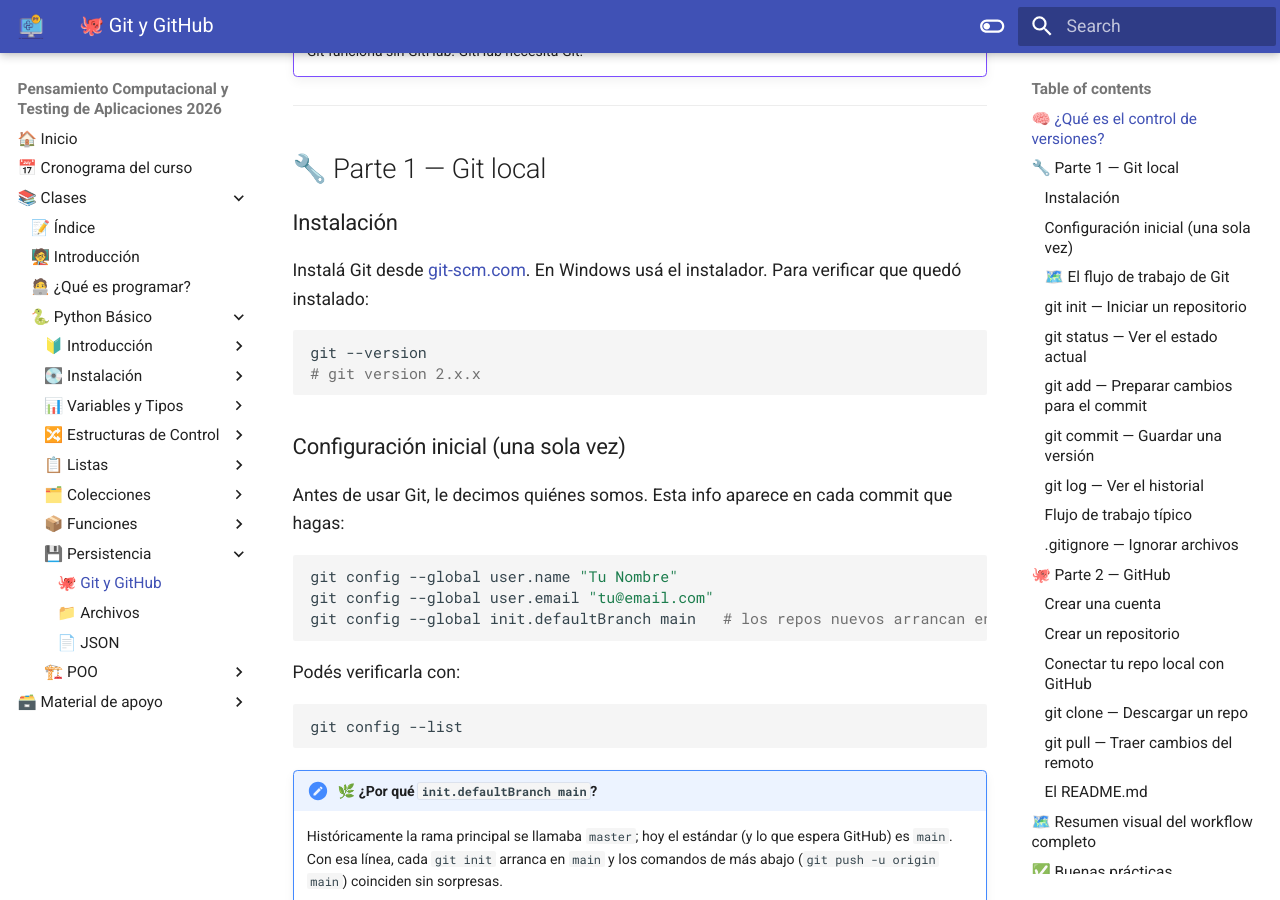
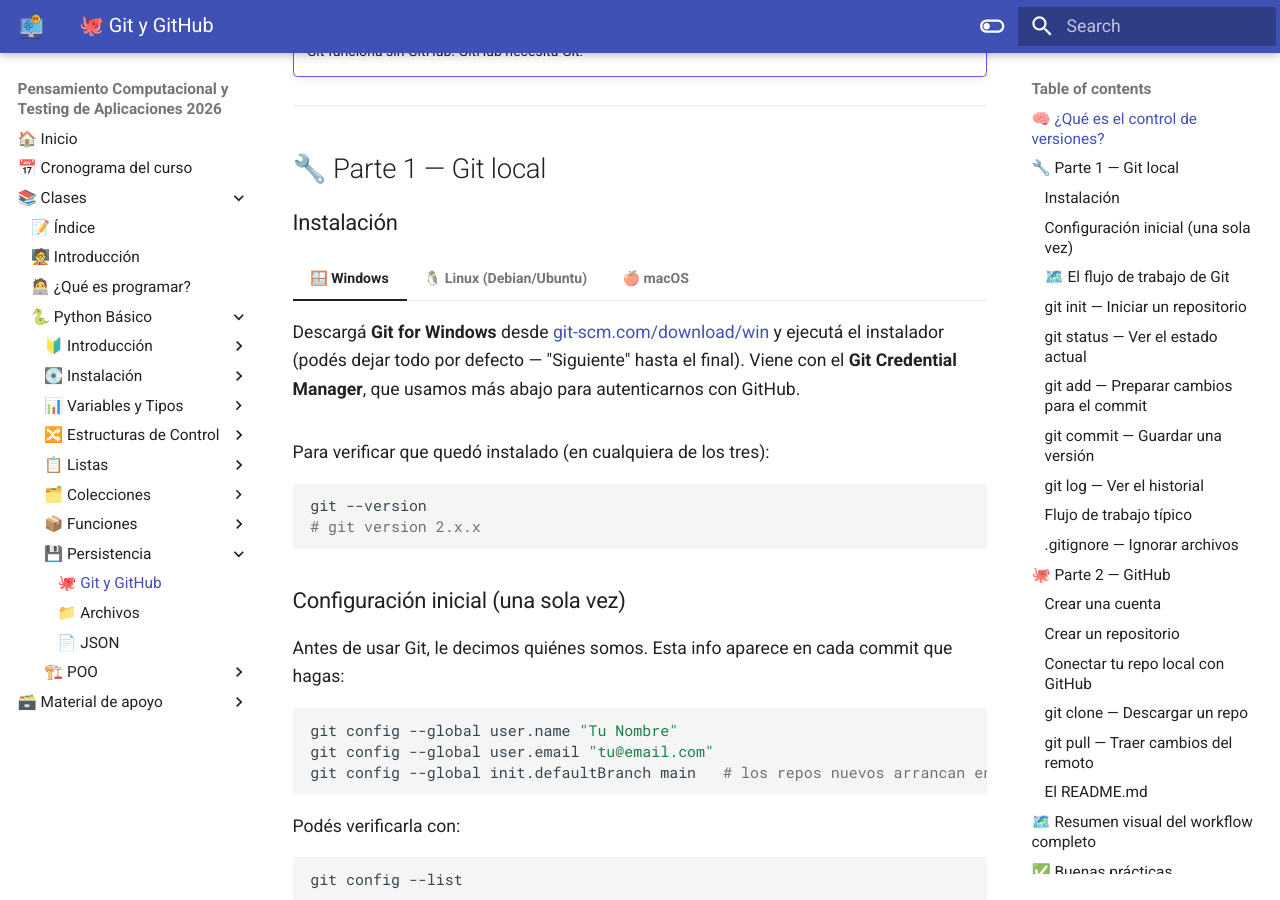
Before and after one commit to MaxiNunez24/pensamiento-computacional-testing-2026, an MkDocs documentation site: the page built from docs/clases/python/07_persistencia/git_github.md, in a window 1280 px wide and 900 px high, scrolled down 1264 px. Built offline with MkDocs 1.6.1 and Material for MkDocs 9.7.7, drawn with Linux system fonts in a browser that asks for light colours.

Commit message:
Git: instalación en pestañas Windows / Linux / macOS
El profe da la clase desde Linux y muestra la instalación de Windows en la
notebook de un alumno; la página ahora cubre los tres sistemas (tabs), así
acompaña ambos clips de instalación y sirve a quien tenga notebook.

Co-Authored-By: Claude Opus 4.8 <noreply@anthropic.com>

````diff
--- a/docs/clases/python/07_persistencia/git_github.md
+++ b/docs/clases/python/07_persistencia/git_github.md
@@ -45,7 +45,28 @@ Con Git, tenés un solo archivo y Git guarda el historial por vos.
 
 ### Instalación
 
-Instalá Git desde [git-scm.com](https://git-scm.com/). En Windows usá el instalador. Para verificar que quedó instalado:
+=== "🪟 Windows"
+
+    Descargá **Git for Windows** desde [git-scm.com/download/win](https://git-scm.com/download/win) y
+    ejecutá el instalador (podés dejar todo por defecto — "Siguiente" hasta el final). Viene con el
+    **Git Credential Manager**, que usamos más abajo para autenticarnos con GitHub.
+
+=== "🐧 Linux (Debian/Ubuntu)"
+
+    ```bash
+    sudo apt update && sudo apt install git
+    ```
+
+=== "🍎 macOS"
+
+    ```bash
+    brew install git      # si tenés Homebrew
+    ```
+
+    Si no tenés Homebrew, al correr `git --version` por primera vez macOS te ofrece instalar las
+    *Command Line Tools*: aceptá y listo.
+
+Para verificar que quedó instalado (en cualquiera de los tres):
 
 ```bash
 git --version
````
